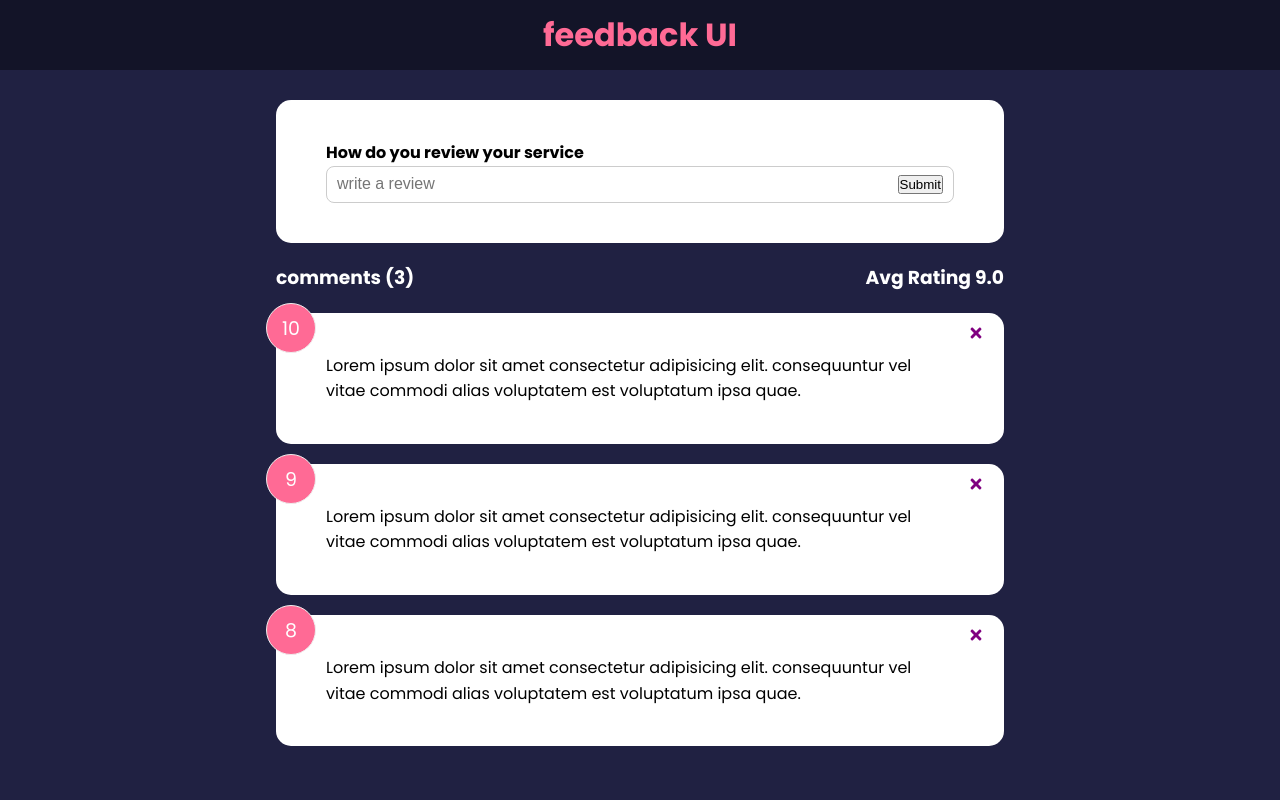
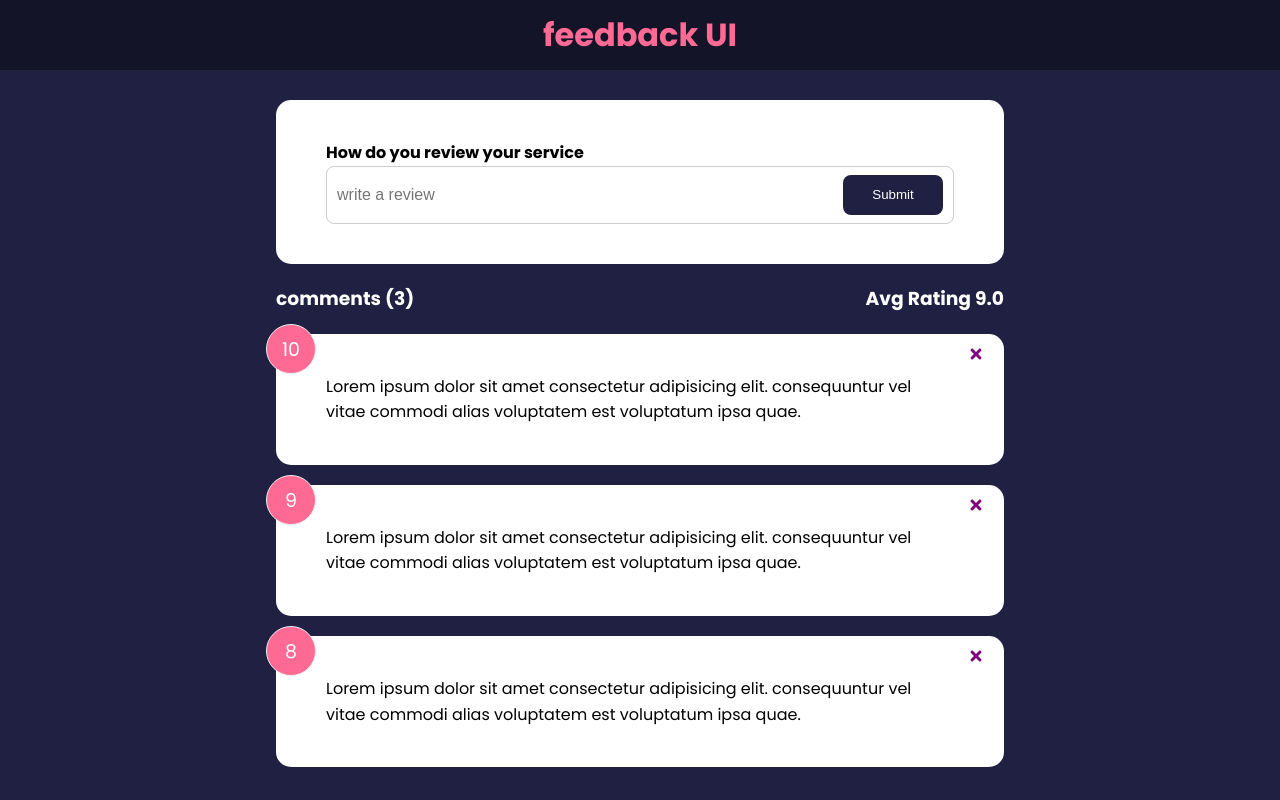
Before and after one commit to jawale204/learn-react, a React (Create React App) app: page / in a window 1280 px wide. Built offline with nearby package versions, Linux system fonts and the light colour scheme.

Commit message:
custom button component 4-20

```diff
--- a/src/components/FeedbackForm.jsx
+++ b/src/components/FeedbackForm.jsx
@@ -1,5 +1,6 @@
 import { useState } from "react";
 import Card from "./shared/Card";
+import Button from "./shared/Button";
 function FeedbackForm() {
   const [review, setReview] = useState("");
   const handleTextChange = (e) => {
@@ -14,7 +15,9 @@ function FeedbackForm() {
           placeholder="write a review"
           onChange={handleTextChange}
         />
-        <button type="submit"> Submit </button>
+        <Button type="submit" isDisabled={false} version="primary">
+          Submit
+        </Button>
       </div>
     </Card>
   );
--- /dev/null
+++ b/src/components/shared/Button.jsx
@@ -0,0 +1,22 @@
+import PropTypes from "prop-types";
+function Button({ version, isDisabled, children, type }) {
+  return (
+    <button className={`btn btn-${version}`} type={type} disabled={isDisabled}>
+      {children}
+    </button>
+  );
+}
+
+Button.defaultProps = {
+  version: "secondary",
+  isDisabled: false,
+  type: "button",
+};
+
+Button.prototypes = {
+  version: PropTypes.string,
+  children: PropTypes.node.isRequired,
+  type: PropTypes.string,
+  isDisabled: PropTypes.bool,
+};
+export default Button;
```
